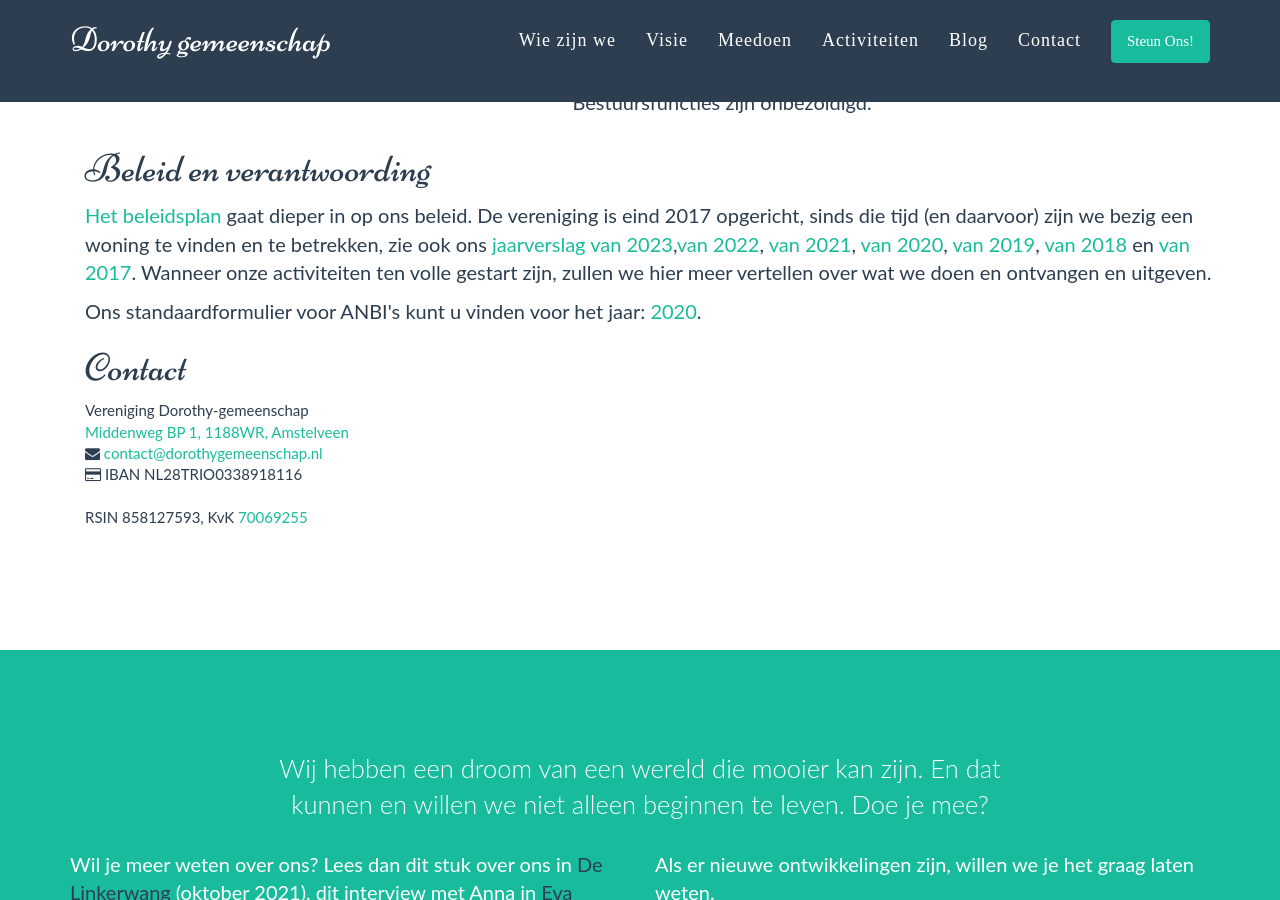
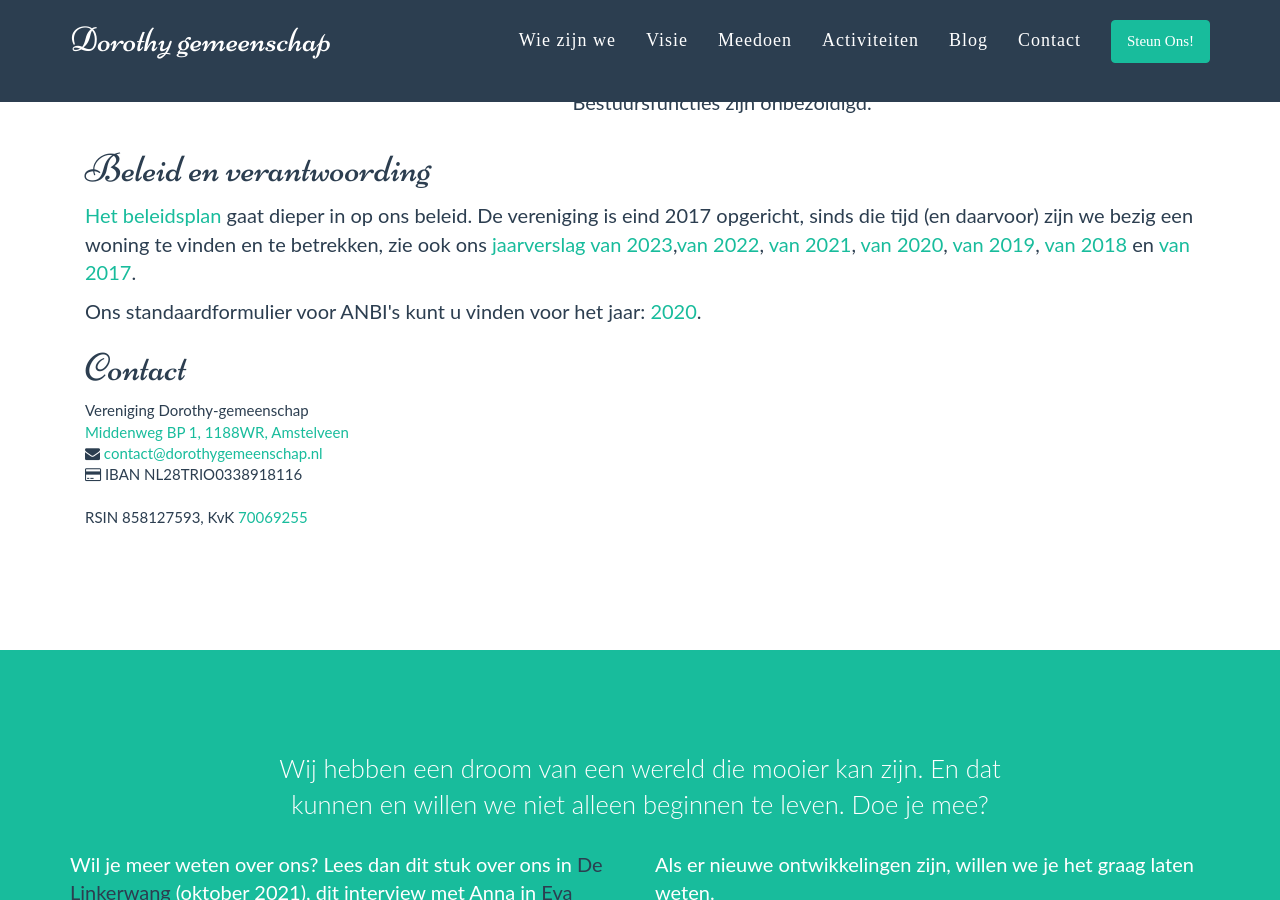
Before and after one commit to dorothygemeenschap/dorothygemeenschap.github.io, a Jekyll site: the page built from steunons.html, in a window 1280 px wide and 900 px high, scrolled down 880 px. Built offline with Jekyll 4.4.1, drawn with Linux system fonts in a browser that asks for light colours; some web fonts are replaced.

Commit message:
Update steunons.html

```diff
--- a/steunons.html
+++ b/steunons.html
@@ -60,7 +60,6 @@ en penningmeester (Mieke van Opheusden). Bestuursfuncties zijn onbezoldigd.
 is eind 2017 opgericht, sinds die tijd (en daarvoor) zijn we bezig een woning te vinden en te betrekken,
 zie ook ons <a href="verslag-2023.pdf">jaarverslag van 2023</a>,<a href="verslag-2022.pdf">van 2022</a>, <a href="verslag-2021.pdf">van 2021</a>, <a href="verslag-2020.pdf">van 2020</a>, <a href="verslag-2019.pdf">van 2019</a>,
 <a href="verslag-2018.pdf">van 2018</a> en <a href="verslag-2017.pdf">van 2017</a>.
-Wanneer onze activiteiten ten volle gestart zijn, zullen we hier meer vertellen over wat we doen en ontvangen en uitgeven.
 </p>
 
 <p>
```
